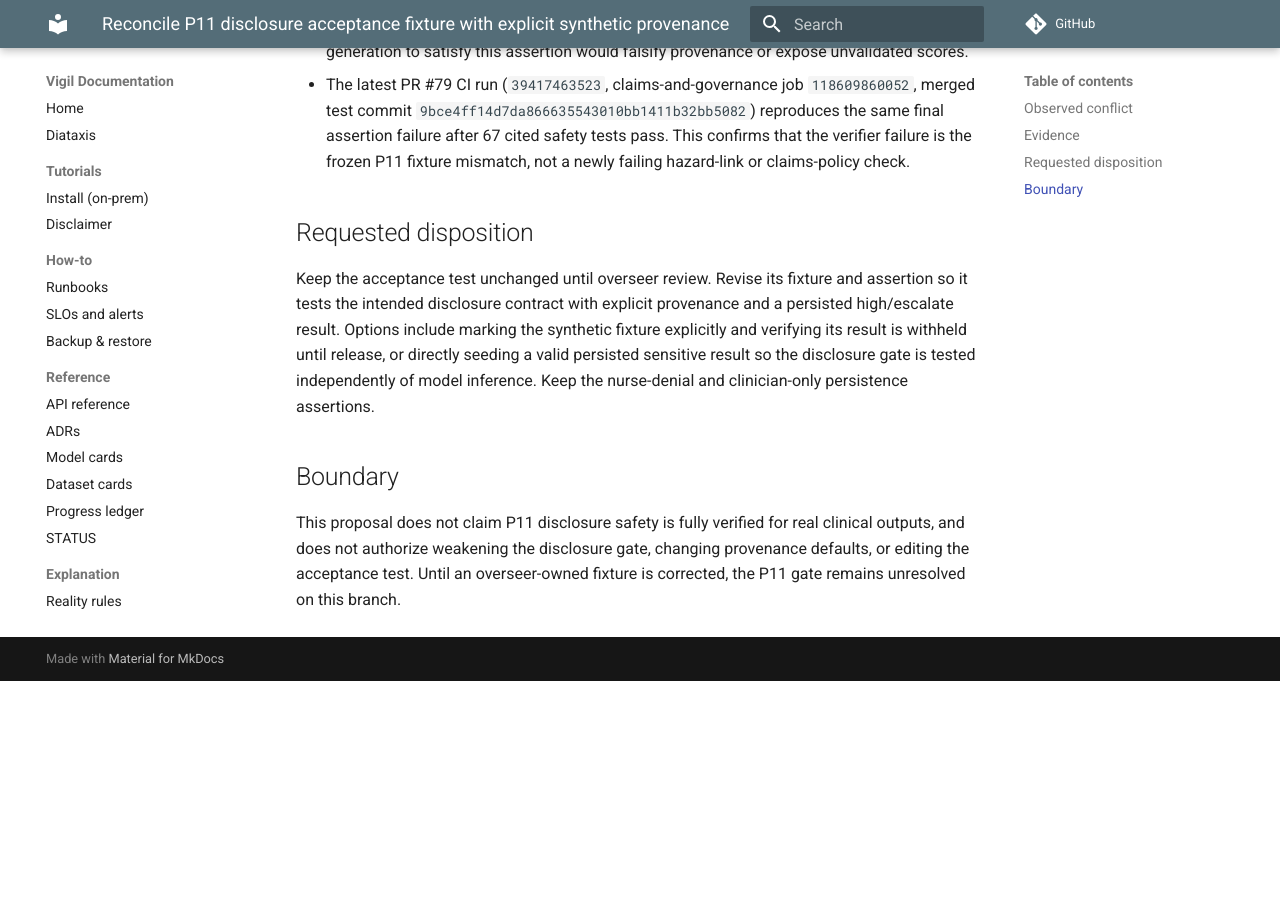
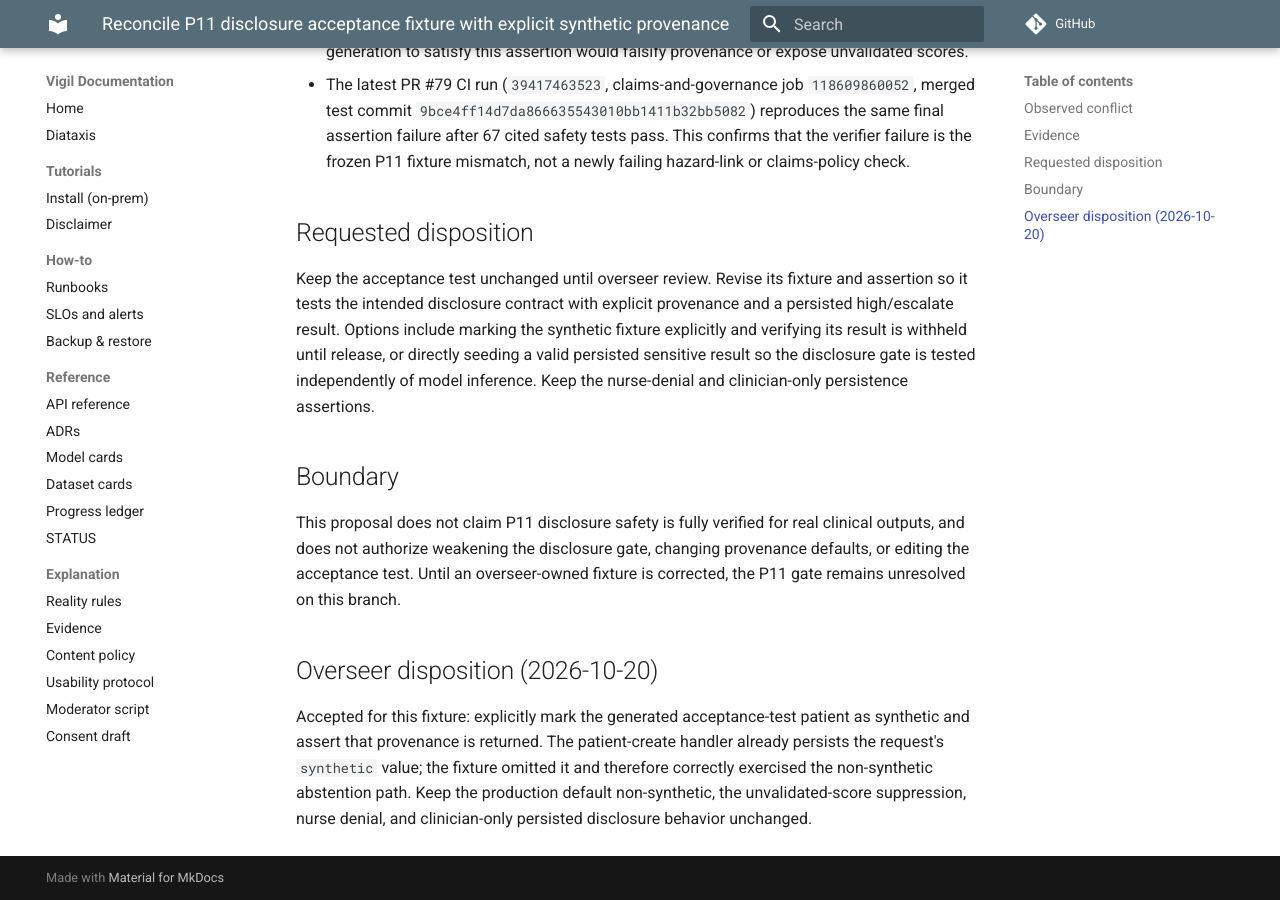
Before and after one commit to gasthecreator/vigil, an MkDocs documentation site: the page built from docs/proposals/PROP-CORE-ML-P11-DISCLOSURE-FIXTURE.md, in a window 1280 px wide and 900 px high, scrolled down 750 px. Built offline with MkDocs 1.6.1 and Material for MkDocs 9.7.7, drawn with Linux system fonts in a browser that asks for light colours; comment, search, counter and statistics services are not loaded; before the commit the page ends 1431 px from its top, so only the background shows below that.

Commit message:
test(api): mark disclosure fixture synthetic

```diff
--- a/docs/proposals/PROP-CORE-ML-P11-DISCLOSURE-FIXTURE.md
+++ b/docs/proposals/PROP-CORE-ML-P11-DISCLOSURE-FIXTURE.md
@@ -3,7 +3,7 @@
 title: Reconcile P11 disclosure acceptance fixture with explicit synthetic provenance
 author: Q-7 executor
 date: 2026-10-20
-status: UNDER REVIEW
+status: ACCEPTED
 plan_version_impact: MASTER_PLAN §5.3 and §14 P11
 ---
 
@@ -27,3 +27,8 @@
 ## Boundary
 
 This proposal does not claim P11 disclosure safety is fully verified for real clinical outputs, and does not authorize weakening the disclosure gate, changing provenance defaults, or editing the acceptance test. Until an overseer-owned fixture is corrected, the P11 gate remains unresolved on this branch.
+
+
+## Overseer disposition (2026-10-20)
+
+Accepted for this fixture: explicitly mark the generated acceptance-test patient as synthetic and assert that provenance is returned. The patient-create handler already persists the request's `synthetic` value; the fixture omitted it and therefore correctly exercised the non-synthetic abstention path. Keep the production default non-synthetic, the unvalidated-score suppression, nurse denial, and clinician-only persisted disclosure behavior unchanged.
```
Also changed, not shown: 1 other file.
